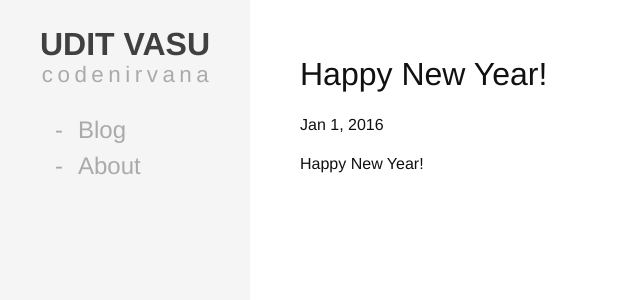
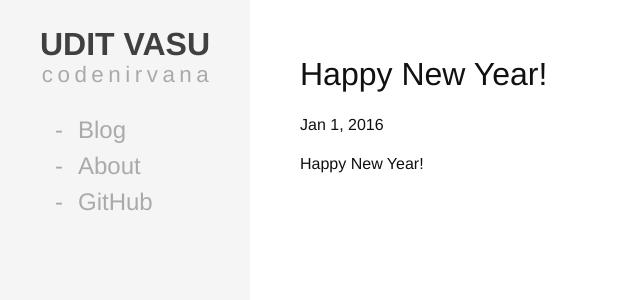
Before and after one commit to codenirvana/codenirvana.github.io, a Jekyll site: the page built from blog/_posts/2016-01-01-happy-new-year.markdown, in a window 1280 px wide. Shown: the top 300 px of the page, without its empty margins (0-640 px from the left). Built offline with Jekyll 4.4.1, drawn with Linux system fonts in a browser that asks for light colours.

Commit message:
Update sidebar.html

```diff
--- a/_includes/sidebar.html
+++ b/_includes/sidebar.html
@@ -6,5 +6,6 @@
     <nav>
         <li><a href="/blog/">Blog</a></li>
         <li><a href="/about/">About</a></li>
+        <li><a href="https://github.com/codenirvana" target="_blank">GitHub</a></li>
     </nav>
 </div>
```
